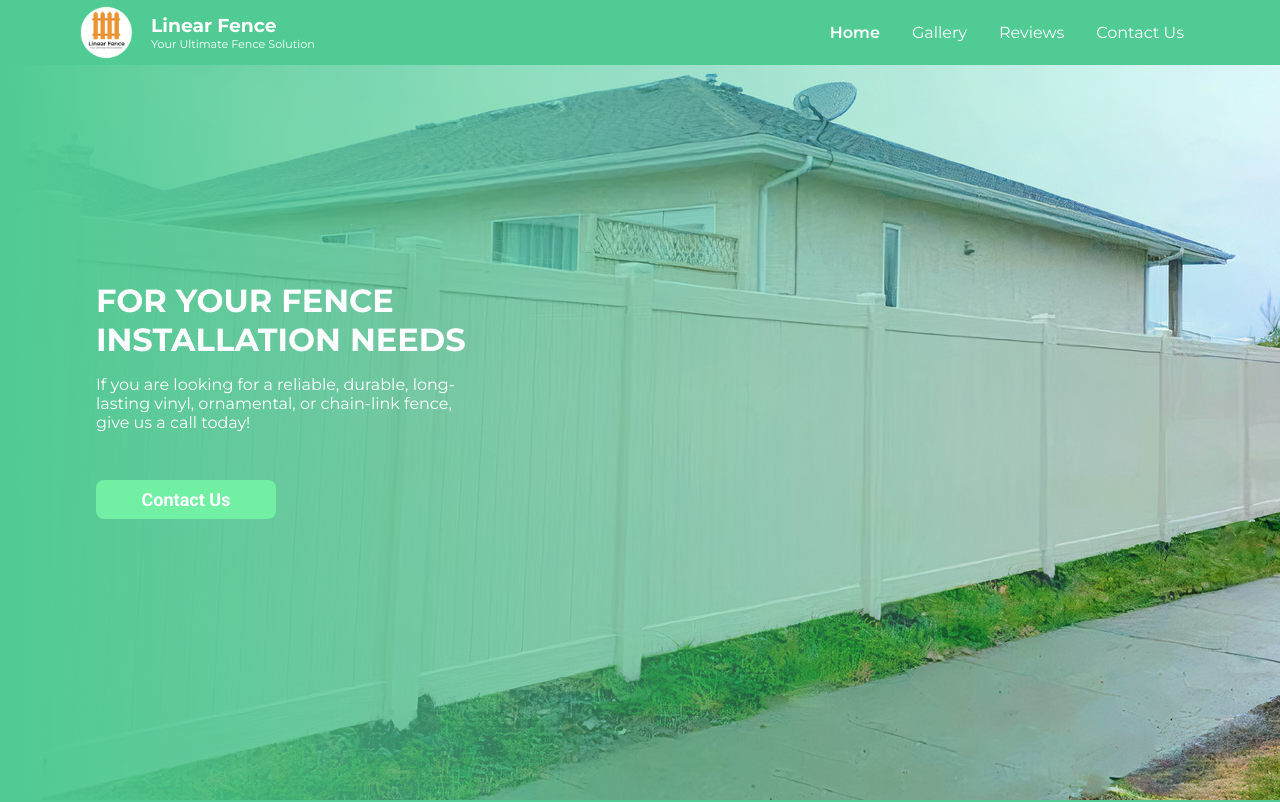
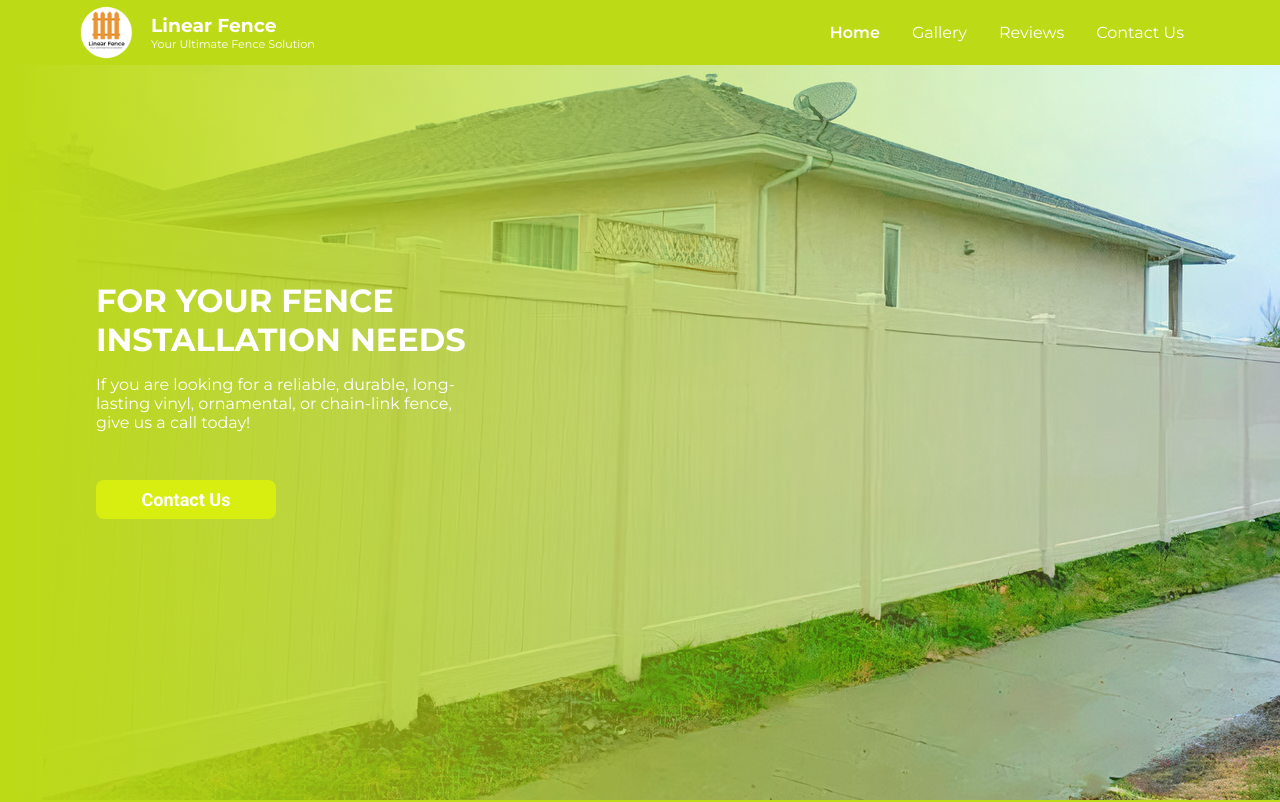
Before and after one commit to BrylleMutia/linear-fence, a React (Create React App) app: page / in a window 1280 px wide. Shown: the top 802 px of the page. Built offline with nearby package versions, Linux system fonts and the light colour scheme; no server answers.

Commit message:
updated color pallette

```diff
--- a/src/components/Hero/Hero.module.scss
+++ b/src/components/Hero/Hero.module.scss
@@ -2,7 +2,7 @@
 @import "../../styles/breakpoints.scss";
 
 .hero {
-  background: linear-gradient(to right, rgba(80, 203, 147, 1), rgba(86, 212, 83, 0)), url("./images/hero.jpg");
+  background: linear-gradient(to right, $primary, rgba(86, 212, 83, 0)), url("./images/hero.jpg");
   height: 100vh;
   color: white;
   background-attachment: fixed;
@@ -26,7 +26,7 @@
     margin-bottom: 3em;
   }
 
-  a {
+  .contact_button {
     font-family: "Roboto", sans-serif;
     font-weight: bold;
     font-size: 18px;
--- a/src/components/Hero/index.jsx
+++ b/src/components/Hero/index.jsx
@@ -7,7 +7,7 @@ const Hero = () => {
       <div className={styles.header}>
         <h1>FOR YOUR FENCE INSTALLATION NEEDS</h1>
         <p>If you are looking for a reliable, durable, long-lasting vinyl, ornamental, or chain-link fence, give us a call today!</p>
-        <a href="#contact">Contact Us</a>
+        <a className={styles.contact_button} href="#contact">Contact Us</a>
       </div>
     </div>
   );
--- a/src/components/Offers/OfferCard/index.jsx
+++ b/src/components/Offers/OfferCard/index.jsx
@@ -8,7 +8,7 @@ const OfferCard = ({ offerInfo }) => {
   const { image, title, path } = offerInfo;
 
   const cardStyle = {
-    background: `linear-gradient(to top, rgba(80, 203, 147, 1), rgba(86, 212, 83, 0)), url(${image})`,
+    background: `linear-gradient(to top, hsl(69, 82%, 47%), rgba(86, 212, 83, 0)), url(${image})`,
     backgroundSize: "cover",
   };
 
--- a/src/styles/variables.scss
+++ b/src/styles/variables.scss
@@ -1,5 +1,5 @@
-$primary: #50CB93;
-$secondary: hsl(144, 80%, 69%);
-$secondary-hover: hsl(144, 87%, 56%);
+$primary: hsl(69, 82%, 47%);
+$secondary: hsl(66, 87%, 50%);
+$secondary-hover: hsl(66, 87%, 55%);
 $accent: #ACFFAD;
 $text-primary: #54436B;
```
